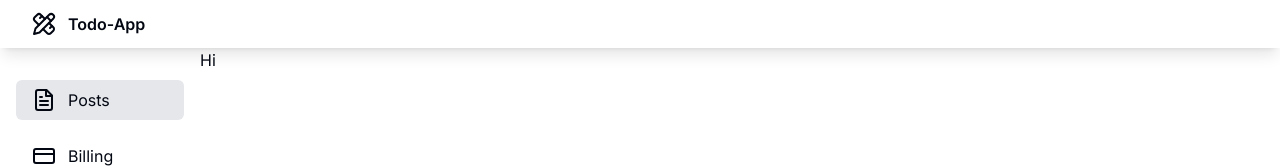
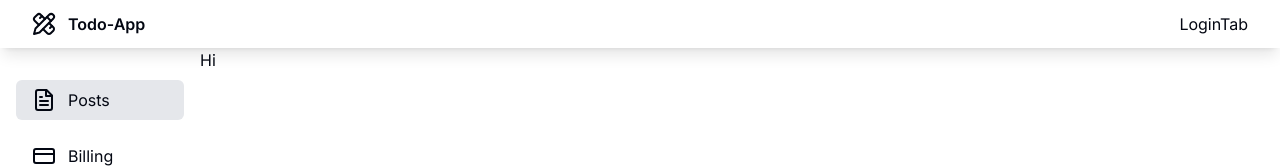
Before and after one commit to ChinmayaBisoi/todo-app-client, a Next.js app: page / in a window 1280 px wide. Shown: the top 168 px of the page. Built offline with nearby package versions, Linux system fonts and the light colour scheme.

Commit message:
created component login tab

```diff
--- /dev/null
+++ b/src/components/LoginTab.js
@@ -0,0 +1,7 @@
+import React from "react";
+
+const LoginTab = () => {
+  return <div>LoginTab</div>;
+};
+
+export default LoginTab;
--- a/src/components/Navbar.js
+++ b/src/components/Navbar.js
@@ -1,5 +1,6 @@
 import Link from "next/link";
 import PencilRuler from "./icons/PencilRuler";
+import LoginTab from "./LoginTab";
 
 const Navbar = () => {
   return (
@@ -10,7 +11,7 @@ const Navbar = () => {
           <h1 className="font-semibold">Todo-App</h1>
         </div>
       </Link>
-      {/* <LoginTab /> */}
+      <LoginTab />
     </nav>
   );
 };
```
